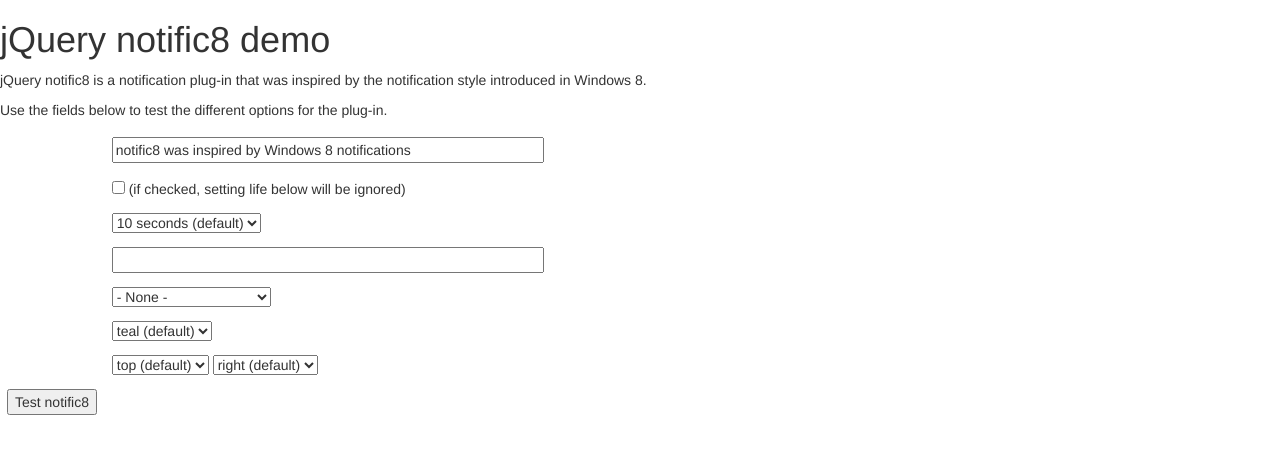
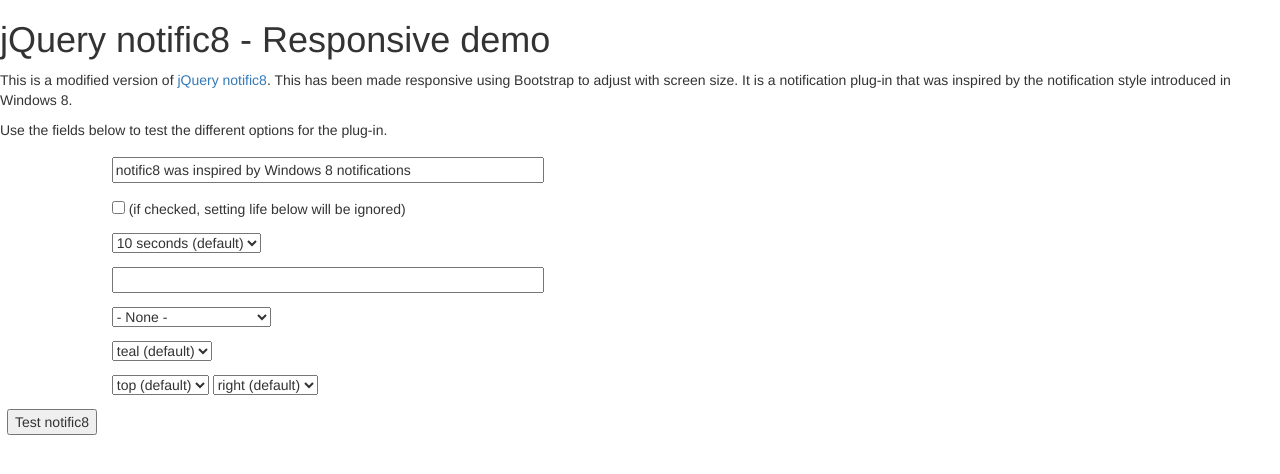
Before and after one commit to gsri1987/gsri1987.github.io, a plain HTML site: page index.html in a window 1280 px wide. Drawn offline with nearby package versions, Linux system fonts and the light colour scheme.

Commit message:
Updating index.html content

```diff
--- a/index.html
+++ b/index.html
@@ -2,7 +2,7 @@
 <html>
 <head>
     <meta charset="UTF-8">
-    <title>jQuery notific8 demo</title>
+    <title>jQuery notific8 - Responsive Demo</title>
     <link rel="stylesheet" href="http://maxcdn.bootstrapcdn.com/bootstrap/3.2.0/css/bootstrap.min.css" media="screen">
     <link rel="stylesheet" href="css/jquery.notific8.css" media="screen">
     <style>
@@ -17,9 +17,9 @@
 </head>
 <body>
 
-<h1>jQuery notific8 demo</h1>
+<h1>jQuery notific8 - Responsive demo</h1>
 
-<p>jQuery notific8 is a notification plug-in that was inspired by the notification style introduced in Windows 8.</p>
+<p>This is a modified version of <a href="http://www.jqueryscript.net/demo/jQuery-Windows-8-Style-Notification-Plugin-notific8/" target="_blank">jQuery notific8</a>. This has been made responsive using Bootstrap to adjust with screen size. It is a notification plug-in that was inspired by the notification style introduced in Windows 8.</p>
 <p>Use the fields below to test the different options for the plug-in.</p>
 <table>
     <tbody>
```
